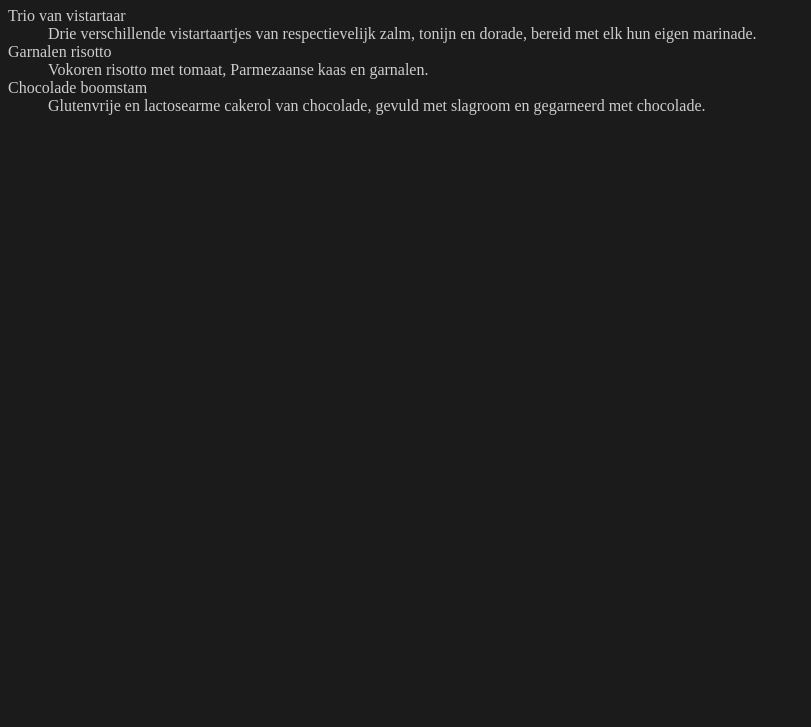
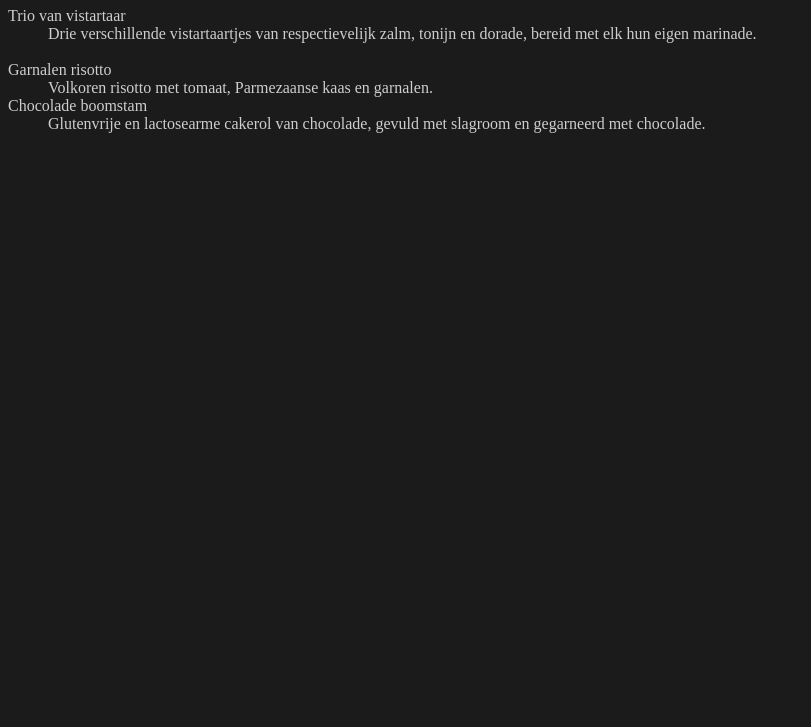
Before and after one commit to CrustaShrimp/Menu, a plain HTML site: page index.html in a window 1280 px wide. Shown: the part 73-800 px from the top of the page, without its empty margins (0-811 px from the left). Drawn offline with Linux system fonts and the light colour scheme.

Commit message:
Update index.html

```diff
--- a/index.html
+++ b/index.html
@@ -15,9 +15,9 @@
     <h1>Menu van de dag</h1>
     <dl>
       <dt>Trio van vistartaar</dt>
-      <dd>Drie verschillende vistartaartjes van respectievelijk zalm, tonijn en dorade, bereid met elk hun eigen marinade.</dd>
+      <dd>Drie verschillende vistartaartjes van respectievelijk zalm, tonijn en dorade, bereid met elk hun eigen marinade.</dd><br/>
       <dt>Garnalen risotto</dt>
-      <dd>Vokoren risotto met tomaat, Parmezaanse kaas en garnalen.</dd>
+      <dd>Volkoren risotto met tomaat, Parmezaanse kaas en garnalen.</dd>
       <dt>Chocolade boomstam</dt>
       <dd>Glutenvrije en lactosearme cakerol van chocolade, gevuld met slagroom en gegarneerd met chocolade.</dd>
     </dl>
```
